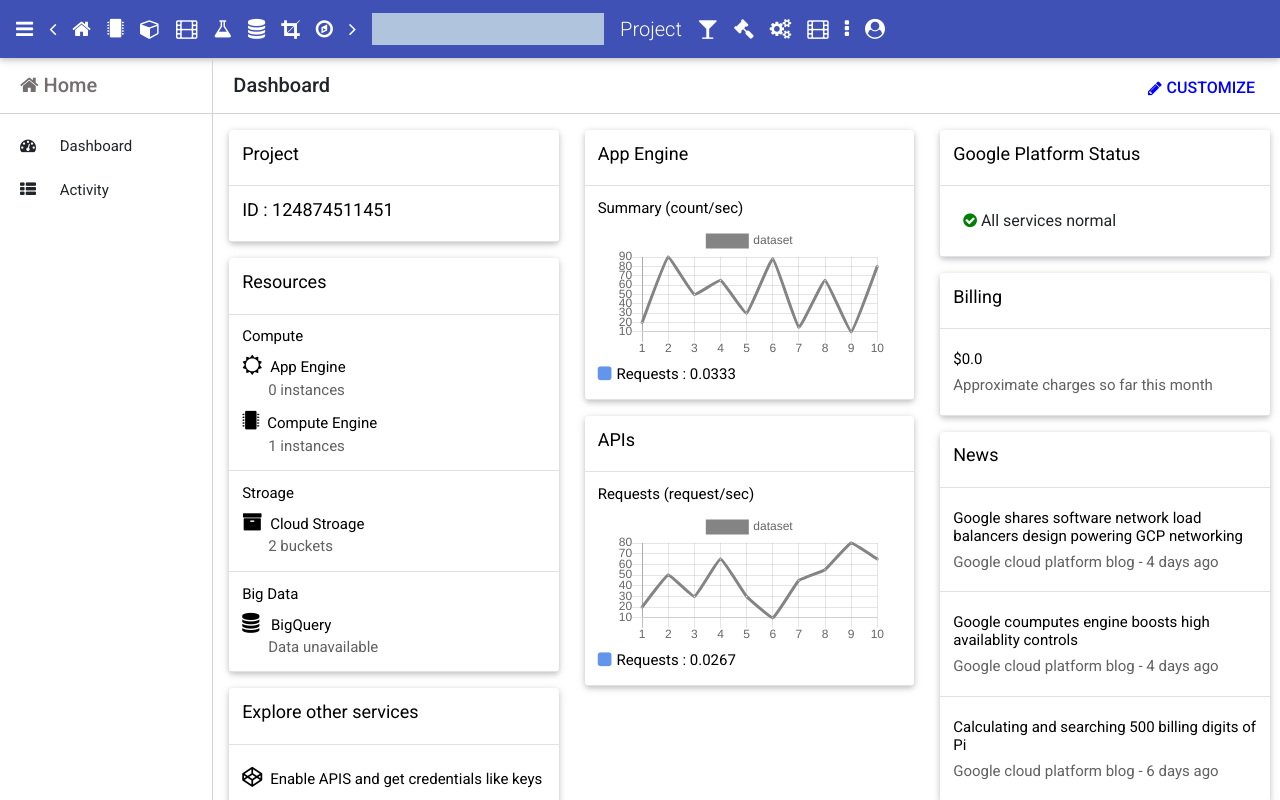
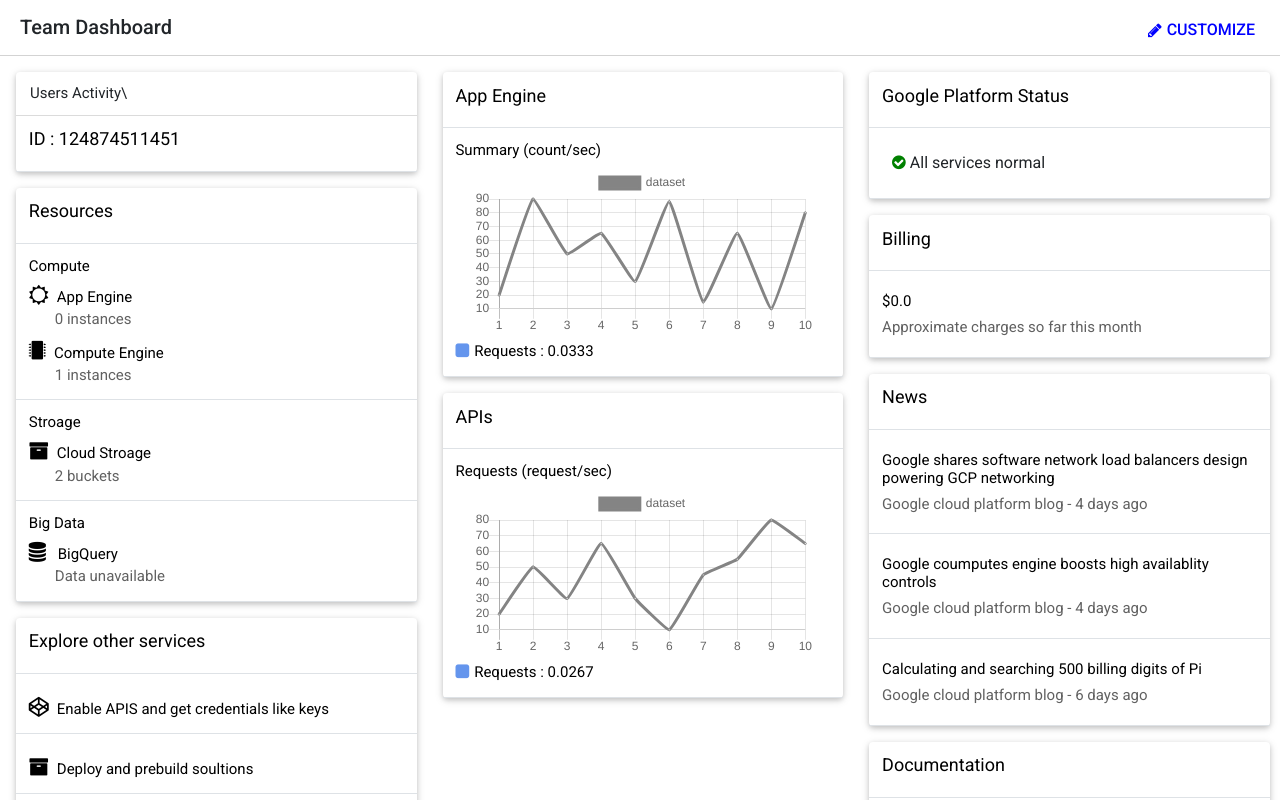
Before and after one commit to avtarvikas/Md-Dashboard, a React (Create React App) app: page / in a window 1280 px wide. Shown: the top 800 px of the page. Built offline with nearby package versions, Linux system fonts and the light colour scheme.

Commit message:
ejecting app

```diff
--- a/src/RootRouter.js
+++ b/src/RootRouter.js
@@ -2,14 +2,14 @@
 import { BrowserRouter, Switch, Route } from "react-router-dom";
 
 import App from "./App.js";
-import Dashboard from "./containers/Dashboard"
+import DndDashboard from "./containers/DndDashboard"
 
 const RootRouter = () => (
   <BrowserRouter>
     <App>
       <div>
         <Switch>
-          <Route exact path="/" component={Dashboard} />
+          <Route exact path="/" component={DndDashboard} />
           {/* <Route exact path="/mycart" component={Cart} /> */}
         </Switch>
       </div>
--- /dev/null
+++ b/src/components/UserActivity.js
@@ -0,0 +1,22 @@
+/* eslint import/no-webpack-loader-syntax: off */
+import React from "react";
+import { Card, CardBody, Fa } from "mdbreact";
+// import Arrow from "-!Arrowdown-icon-default-!./Arrowdown-icon-default.svg"
+
+const UserActivity = () => {
+  return (
+    <Card className="genericCard">
+      <div className="widget-header">
+        <span>Users Activity</span>
+        {/* <span><img src={arrowDown}/></span> */}\
+        {/* <Arrow/> */}
+      </div>
+
+      <CardBody className="border-bottom">
+        <h2 className="genericCardHTag"> ID : 124874511451 </h2>
+      </CardBody>
+    </Card>
+  );
+};
+
+export default UserActivity;
--- a/src/components/index.js
+++ b/src/components/index.js
@@ -1,4 +1,5 @@
 import Header from "./Header";
 import Sidebar from "./Sidebar";
+import UserActivity from "./UserActivity"
 
-export { Header, Sidebar };
+export { Header, Sidebar, UserActivity };
--- a/src/containers/DndDashboard.js
+++ b/src/containers/DndDashboard.js
@@ -3,7 +3,7 @@
 import { Line } from "react-chartjs-2";
 import { Container } from "mdbreact";
 import { data, dataLine2 } from "../constants";
-import { Header, Sidebar } from "../components";
+import { Header, Sidebar, UserActivity } from "../components";
 
 class DndDashboard extends Component {
   constructor(props) {
@@ -22,14 +22,10 @@
   render() {
     return (
       <div className="flex-container">
-        <div>
-          <Header />
-        </div>
         <div className="content row" style={{ margin: "0px" }}>
-          <Sidebar />
-          <div className="col-10" style={{ padding: "0px" }}>
+          <div className="col-12" style={{ padding: "0px" }}>
             <div className="header">
-              <h4 style={{ display: "inline" }}>Dashboard</h4>
+              <h4 style={{ display: "inline" }}>Team Dashboard</h4>
               <div
                 style={{ display: "inline", float: "right" }}
                 className="customise-icon"
@@ -50,15 +46,7 @@
             </div>
             <div className="row m0">
               <div className="col-4 p0">
-                <Card className="genericCard">
-                  <CardBody className="border-bottom">
-                    <h2 className="genericCardHTag"> Project </h2>
-                  </CardBody>
-
-                  <CardBody className="border-bottom">
-                    <h2 className="genericCardHTag"> ID : 124874511451 </h2>
-                  </CardBody>
-                </Card>
+                <UserActivity />
 
                 <Card className="genericCard">
                   <CardBody className="border-bottom">
@@ -140,7 +128,11 @@
                     <Container>
                       <Line data={data} />
                     </Container>
-                    <i className="fa fa-square bluetint" aria-hidden="true" style={{marginRight:"5px"}}/>
+                    <i
+                      className="fa fa-square bluetint"
+                      aria-hidden="true"
+                      style={{ marginRight: "5px" }}
+                    />
                     <span className="genericCardHTagChild">
                       Requests : 0.0333
                     </span>
@@ -158,7 +150,11 @@
                     <Container>
                       <Line data={dataLine2} />
                     </Container>
-                    <i className="fa fa-square bluetint" aria-hidden="true" style={{marginRight:"5px"}}/>
+                    <i
+                      className="fa fa-square bluetint"
+                      aria-hidden="true"
+                      style={{ marginRight: "5px" }}
+                    />
                     <span className="genericCardHTagChild">
                       Requests : 0.0267
                     </span>
--- a/src/index.css
+++ b/src/index.css
@@ -247,3 +247,11 @@
     transform: rotate(360deg);
   }
 }
+
+/*Dnd DashBoard*/
+
+.widget-header{
+  border-bottom: 1px solid #dbdbdb;
+  padding: 10px 14px;
+  font-size: 15px;
+}
```
Also changed, not shown: src/components/Arrowdown - icon - default.svg (renamed from src/img/Arrowdown - icon - default.svg).
